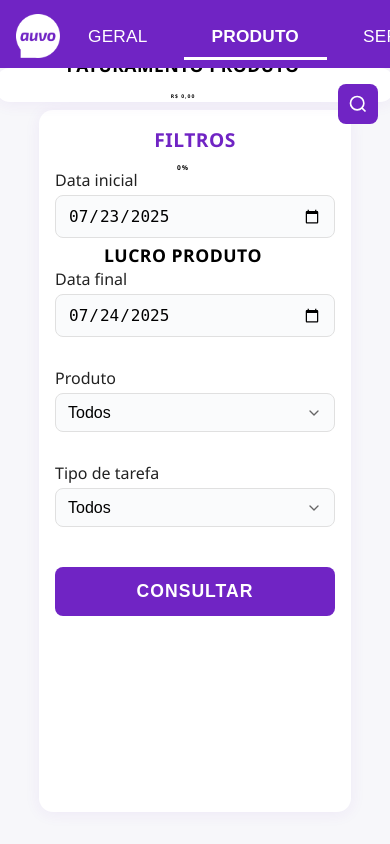
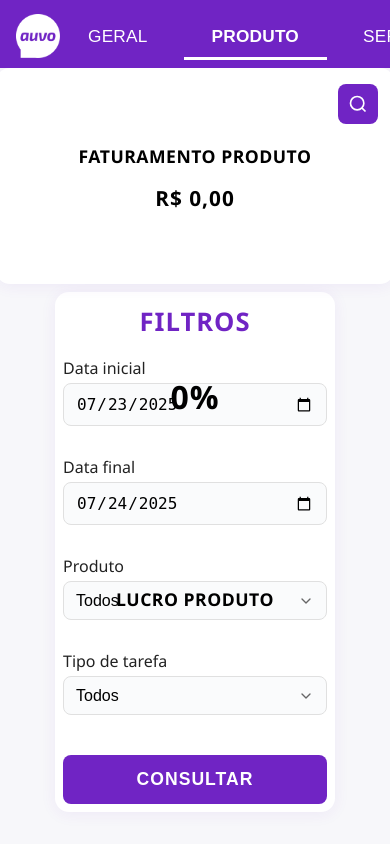
Before and after one commit to CodeByDouglas/Relatorio-lucro-Auvo, a Flask app: page /dashboard_produtos in a window 390 px wide. Run offline with Flask 3, Linux system fonts and the light colour scheme.

Commit message:
fix(dashboard_produtos): garante que o botão 'GERAL' aguarde resposta do /sync antes de redirecionar para o dashboard_geral\n\nstyle(dashboard_geral, dashboard_produtos): padroniza tamanho do painel de filtros e do título 'FILTROS' entre as telas, tornando ambos compactos e com fonte igual\nstyle(dashboard_produtos): aumenta tamanho dos gráficos e ajusta layout para ocupar metade do container, igualando ao dashboard geral

```diff
--- a/app/static/css/dashboard_produtos.css
+++ b/app/static/css/dashboard_produtos.css
@@ -104,8 +104,8 @@
     min-width: 0;
     min-height: 0;
     width: 100%;
-    max-width: 950px; /* igual ao dashboard geral */
-    height: 420px;     /* igual ao dashboard geral, ajuste conforme necessário */
+    max-width: 800px;
+    height: auto;
     gap: 0;
     margin: 0;
     position: relative;
@@ -117,7 +117,7 @@
     align-items: flex-end;
     justify-content: center; /* CENTRALIZA OS GRÁFICOS */
     width: 100%;
-    gap: 32px;
+    gap: 0;
     margin-bottom: 48px;
 }
 
@@ -133,10 +133,10 @@
     flex-direction: column;
     align-items: center;
     justify-content: flex-end;
-    padding: 0 12px;
+    padding: 0 32px;
     min-width: 0;
     min-height: 0;
-    flex: 1 1 0;
+    flex: 1 1 50%;
     transition: none;
     position: relative;
 }
@@ -147,7 +147,7 @@
 
 .chart-value {
     color: #000;
-    font-size: 1.3vw;
+    font-size: 2vw;
     font-weight: 700;
     margin-bottom: 8px;
     margin-top: 0;
@@ -156,12 +156,12 @@
 }
 
 .chart-circle {
-    width: 8vw;
-    height: 8vw;
-    min-width: 80px;
-    min-height: 80px;
-    max-width: 120px;
-    max-height: 120px;
+    width: 16vw;
+    height: 16vw;
+    min-width: 180px;
+    min-height: 180px;
+    max-width: 260px;
+    max-height: 260px;
     margin-bottom: 8px;
     display: flex;
     align-items: center;
@@ -175,13 +175,13 @@
     left: 50%;
     top: 50%;
     transform: translate(-50%, -50%);
-    font-size: 1.7vw;
-    min-font-size: 22px;
+    font-size: 2.5vw;
+    min-font-size: 32px;
     font-weight: 700;
     letter-spacing: 1px;
     text-align: center;
     font-variant-numeric: tabular-nums;
-    width: 3.5em;
+    width: 4em;
     display: flex;
     align-items: center;
     justify-content: center;
@@ -195,7 +195,7 @@
 
 .chart-title {
     color: #000;
-    font-size: 1vw;
+    font-size: 1.2vw;
     font-weight: 600;
     margin-top: 8px;
     text-align: center;
@@ -206,13 +206,13 @@
     background: #fff;
     border-radius: 14px;
     box-shadow: 0 2px 16px rgba(112,36,196,0.07);
-    padding: 24px;
+    padding: 24px 24px 18px 24px;
     min-width: 280px;
     max-width: 320px;
-    height: 90%;
     margin-left: 24px;
     display: flex;
     flex-direction: column;
+    box-sizing: border-box;
 }
 
 #filtros-form {
@@ -225,11 +225,11 @@
 
 .filters-title {
     color: #7024c4;
-    font-size: 1.2rem;
+    font-size: 1.6rem;
     font-weight: 700;
-    margin-bottom: 16px;
+    margin-bottom: 18px;
     text-align: center;
-    letter-spacing: 0.5px;
+    letter-spacing: 1px;
 }
 
 .filter-group {
@@ -516,9 +516,21 @@
     .filters-area {
         max-width: 98vw;
         margin-left: 0;
+        padding: 16px 16px 12px 16px;
     }
     .chart-title {
         font-size: 1.2rem;
+    }
+    .chart-circle {
+        width: 38vw;
+        height: 38vw;
+        min-width: 120px;
+        min-height: 120px;
+        max-width: 180px;
+        max-height: 180px;
+    }
+    .chart-card {
+        padding: 0 8px;
     }
 }
 
@@ -545,21 +557,30 @@
     .chart-card {
         flex: none;
         width: 100%;
+        padding: 0;
     }
     .chart-circle {
-        width: 120px;
-        height: 120px;
+        width: 90vw;
+        height: 90vw;
         min-width: 120px;
         min-height: 120px;
-        max-width: 120px;
-        max-height: 120px;
+        max-width: 98vw;
+        max-height: 98vw;
+    }
+    .chart-value {
+        font-size: 1.3rem;
+    }
+    .chart-percent {
+        font-size: 2rem;
+        min-font-size: 28px;
+        width: 3.5em;
+    }
+    .chart-title {
+        font-size: 1.1rem;
     }
     .filters-area {
         max-width: 98vw;
         margin-left: 0;
-        padding: 16px;
-    }
-    .chart-title {
-        font-size: 1.1rem;
+        padding: 12px 8px 8px 8px;
     }
 }
--- a/app/static/js/dashboard_geral.js
+++ b/app/static/js/dashboard_geral.js
@@ -65,7 +65,7 @@
         showLoading();
         try {
             const apiKey = localStorage.getItem('api_key') || '';
-            const response = await fetch(`https://6bc486485dab.ngrok-free.app/dados/dashboard_geral?api_key=${apiKey}`);
+            const response = await fetch(`/dados/dashboard_geral?api_key=${apiKey}`);
             if (response.ok) {
                 const data = await response.json();
                 // Faturamento Total
--- a/app/static/js/login.js
+++ b/app/static/js/login.js
@@ -29,7 +29,7 @@
         }
         showLoading();
         try {
-            const response = await fetch(' https://6bc486485dab.ngrok-free.app/logar', {
+            const response = await fetch('/logar', {
                 method: 'POST',
                 headers: {
                     'Content-Type': 'application/json'
--- a/app/templates/dashboard_produtos.html
+++ b/app/templates/dashboard_produtos.html
@@ -10,7 +10,7 @@
     <header class="header-dashboard">
         <img src="/static/image/logo_auvo_dashboard.png" alt="Logo Auvo" class="logo-auvo">
         <nav class="nav-btns">
-            <button class="nav-btn" onclick="window.location.href='/dashboard_geral'">GERAL</button>
+            <button class="nav-btn">GERAL</button>
             <button class="nav-btn active">PRODUTO</button>
             <button class="nav-btn" onclick="window.location.href='/dashboard_servicos'">SERVIÇO</button>
         </nav>
```
Also changed, not shown: app/static/css/dashboard_geral.css (+7 -13 lines), app/static/js/dashboard_produtos.js (+49 -0 lines).
